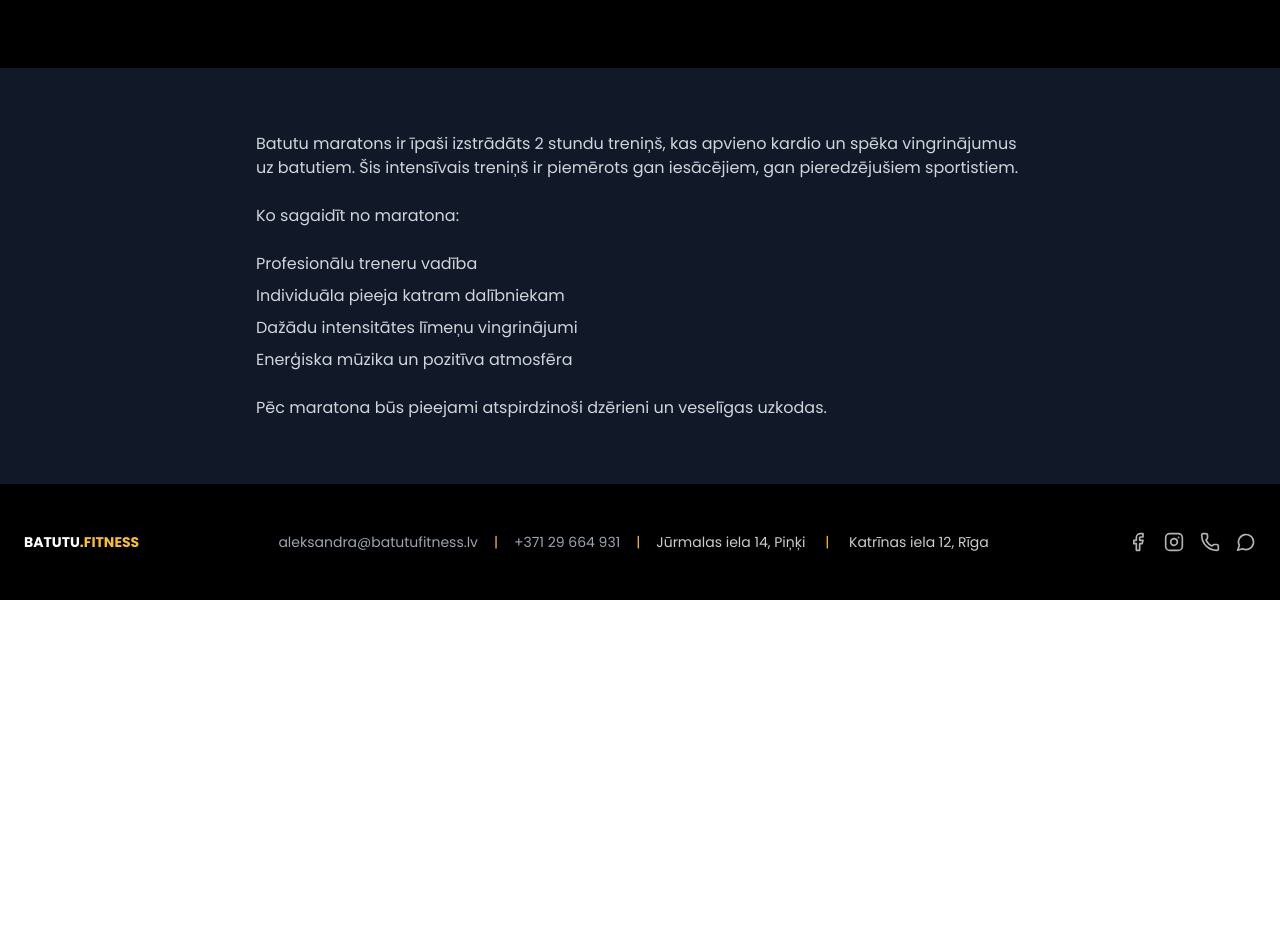
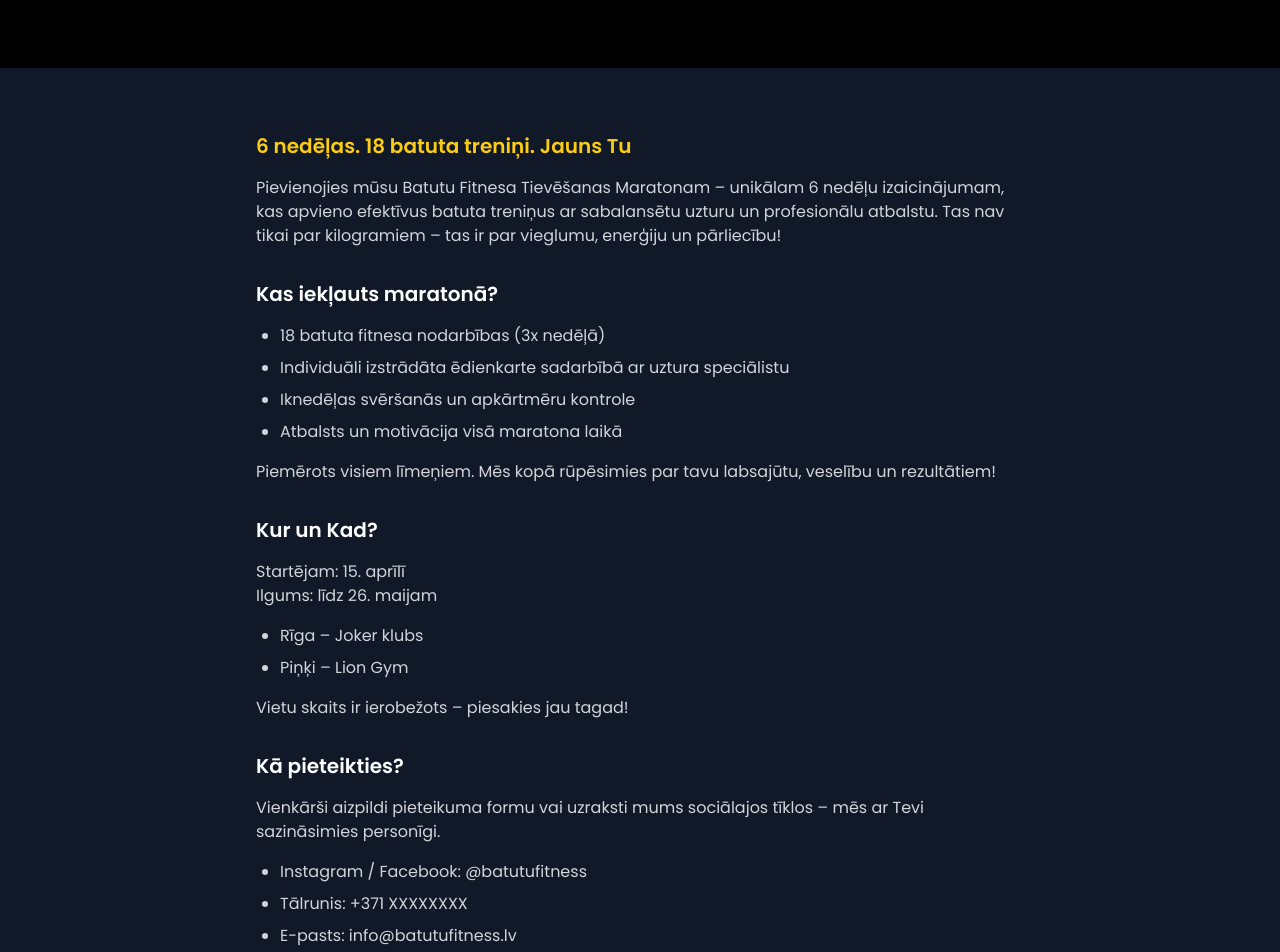
Before and after one commit to Kizenbahs/batutufitness.lv, a React (Vite) app: page /marathon in a window 1280 px wide. Shown: the part 220-1172 px from the top of the page. Before the commit the page ends 820 px from the top, so only its background shows below. Built offline with nearby package versions, Linux system fonts and the light colour scheme; no server answers.

Commit message:
Update Marathon page: Change title and date display, remove pricing section

```diff
--- a/src/pages/marathon/index.tsx
+++ b/src/pages/marathon/index.tsx
@@ -22,10 +22,10 @@ const MarathonPage: React.FC<MarathonPageProps> = ({ language, onLanguageToggle
             <h1 className="text-4xl font-bold text-white mb-4">
               {language === 'lv' ? 'Batutu Fitnesa Tievēšanas Maratons' : 'Trampoline Fitness Weight Loss Marathon'}
             </h1>
-            <p className="text-gray-400">
+            <p className="text-yellow-400">
               {language === 'lv'
-                ? '6 nedēļas. 18 batuta treniņi. Jauns Tu!'
-                : '6 weeks. 18 trampoline workouts. New You!'}
+                ? '15. aprīlis - 26. maijs'
+                : 'April 15 - May 26'}
             </p>
           </motion.div>
         </div>
@@ -44,39 +44,101 @@ const MarathonPage: React.FC<MarathonPageProps> = ({ language, onLanguageToggle
             <div className="prose prose-lg prose-invert">
               {language === 'lv' ? (
                 <>
-                  <p className="text-gray-300 mb-6">
-                    Batutu maratons ir īpaši izstrādāts 2 stundu treniņš, kas apvieno kardio un spēka vingrinājumus uz batutiem. Šis intensīvais treniņš ir piemērots gan iesācējiem, gan pieredzējušiem sportistiem.
+                  <div className="mb-8">
+                    <h3 className="text-xl font-semibold text-yellow-400 mb-4">6 nedēļas. 18 batuta treniņi. Jauns Tu</h3>
+                    <p className="text-gray-300 mb-4">
+                      Pievienojies mūsu Batutu Fitnesa Tievēšanas Maratonam – unikālam 6 nedēļu izaicinājumam, kas apvieno efektīvus batuta treniņus ar sabalansētu uzturu un profesionālu atbalstu. Tas nav tikai par kilogramiem – tas ir par vieglumu, enerģiju un pārliecību!
                     </p>
-                  <p className="text-gray-300 mb-6">
-                    Ko sagaidīt no maratona:
+                  </div>
+
+                  <div className="mb-8">
+                    <h3 className="text-xl font-semibold text-white mb-4">Kas iekļauts maratonā?</h3>
+                    <ul className="text-gray-300 space-y-2 list-disc pl-6">
+                      <li>18 batuta fitnesa nodarbības (3x nedēļā)</li>
+                      <li>Individuāli izstrādāta ēdienkarte sadarbībā ar uztura speciālistu</li>
+                      <li>Iknedēļas svēršanās un apkārtmēru kontrole</li>
+                      <li>Atbalsts un motivācija visā maratona laikā</li>
+                    </ul>
+                    <p className="text-gray-300 mt-4">
+                      Piemērots visiem līmeņiem. Mēs kopā rūpēsimies par tavu labsajūtu, veselību un rezultātiem!
                     </p>
-                  <ul className="text-gray-300 space-y-2">
-                    <li>Profesionālu treneru vadība</li>
-                    <li>Individuāla pieeja katram dalībniekam</li>
-                    <li>Dažādu intensitātes līmeņu vingrinājumi</li>
-                    <li>Enerģiska mūzika un pozitīva atmosfēra</li>
+                  </div>
+
+                  <div className="mb-8">
+                    <h3 className="text-xl font-semibold text-white mb-4">Kur un Kad?</h3>
+                    <p className="text-gray-300 mb-4">
+                      Startējam: 15. aprīlī<br />
+                      Ilgums: līdz 26. maijam
+                    </p>
+                    <ul className="text-gray-300 space-y-2 list-disc pl-6">
+                      <li>Rīga – Joker klubs</li>
+                      <li>Piņķi – Lion Gym</li>
                     </ul>
-                  <p className="text-gray-300 mt-6">
-                    Pēc maratona būs pieejami atspirdzinoši dzērieni un veselīgas uzkodas.
+                    <p className="text-gray-300 mt-4">
+                      Vietu skaits ir ierobežots – piesakies jau tagad!
                     </p>
+                  </div>
+
+                  <div className="mb-8">
+                    <h3 className="text-xl font-semibold text-white mb-4">Kā pieteikties?</h3>
+                    <p className="text-gray-300 mb-4">
+                      Vienkārši aizpildi pieteikuma formu vai uzraksti mums sociālajos tīklos – mēs ar Tevi sazināsimies personīgi.
+                    </p>
+                    <ul className="text-gray-300 space-y-2 list-disc pl-6">
+                      <li>Instagram / Facebook: @batutufitness</li>
+                      <li>Tālrunis: +371 XXXXXXXX</li>
+                      <li>E-pasts: info@batutufitness.lv</li>
+                    </ul>
+                  </div>
                 </>
               ) : (
                 <>
-                  <p className="text-gray-300 mb-6">
-                    The Trampoline Marathon is a specially designed 2-hour workout that combines cardio and strength exercises on trampolines. This intensive training is suitable for both beginners and experienced athletes.
+                  <div className="mb-8">
+                    <h3 className="text-xl font-semibold text-yellow-400 mb-4">6 weeks. 18 trampoline workouts. New You</h3>
+                    <p className="text-gray-300 mb-4">
+                      Join our Trampoline Fitness Weight Loss Marathon – a unique 6-week challenge that combines effective trampoline workouts with balanced nutrition and professional support. It's not just about kilograms – it's about lightness, energy, and confidence!
                     </p>
-                  <p className="text-gray-300 mb-6">
-                    What to expect from the marathon:
+                  </div>
+
+                  <div className="mb-8">
+                    <h3 className="text-xl font-semibold text-white mb-4">What's included in the marathon?</h3>
+                    <ul className="text-gray-300 space-y-2 list-disc pl-6">
+                      <li>18 trampoline fitness classes (3x per week)</li>
+                      <li>Individually designed meal plan in collaboration with a nutrition specialist</li>
+                      <li>Weekly weigh-ins and circumference measurements</li>
+                      <li>Support and motivation throughout the marathon</li>
+                    </ul>
+                    <p className="text-gray-300 mt-4">
+                      Suitable for all levels. Together we'll take care of your well-being, health, and results!
                     </p>
-                  <ul className="text-gray-300 space-y-2">
-                    <li>Professional trainer guidance</li>
-                    <li>Individual approach to each participant</li>
-                    <li>Exercises of various intensity levels</li>
-                    <li>Energetic music and positive atmosphere</li>
+                  </div>
+
+                  <div className="mb-8">
+                    <h3 className="text-xl font-semibold text-white mb-4">Where and When?</h3>
+                    <p className="text-gray-300 mb-4">
+                      Start: April 15th<br />
+                      Duration: until May 26th
+                    </p>
+                    <ul className="text-gray-300 space-y-2 list-disc pl-6">
+                      <li>Riga – Joker Club</li>
+                      <li>Piņķi – Lion Gym</li>
                     </ul>
-                  <p className="text-gray-300 mt-6">
-                    Refreshing drinks and healthy snacks will be available after the marathon.
+                    <p className="text-gray-300 mt-4">
+                      Limited spots available – register now!
                     </p>
+                  </div>
+
+                  <div className="mb-8">
+                    <h3 className="text-xl font-semibold text-white mb-4">How to register?</h3>
+                    <p className="text-gray-300 mb-4">
+                      Simply fill out the registration form or write to us on social media – we'll contact you personally.
+                    </p>
+                    <ul className="text-gray-300 space-y-2 list-disc pl-6">
+                      <li>Instagram / Facebook: @batutufitness</li>
+                      <li>Phone: +371 XXXXXXXX</li>
+                      <li>Email: info@batutufitness.lv</li>
+                    </ul>
+                  </div>
                 </>
               )}
             </div>
```
Lines whose indentation alone changed are shown as unchanged.
